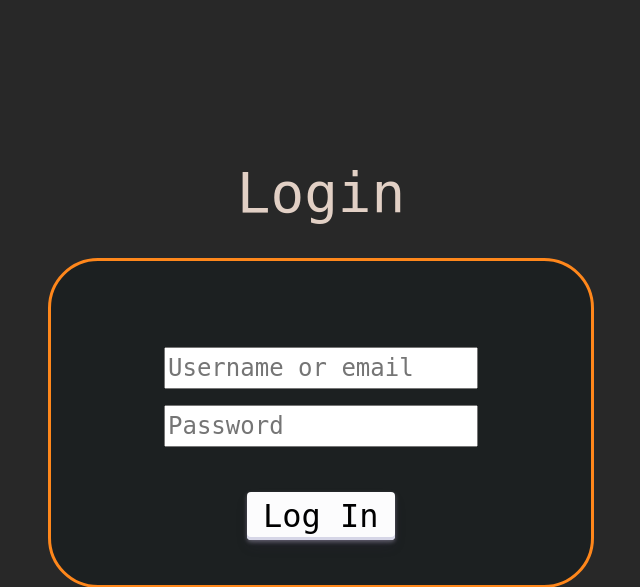
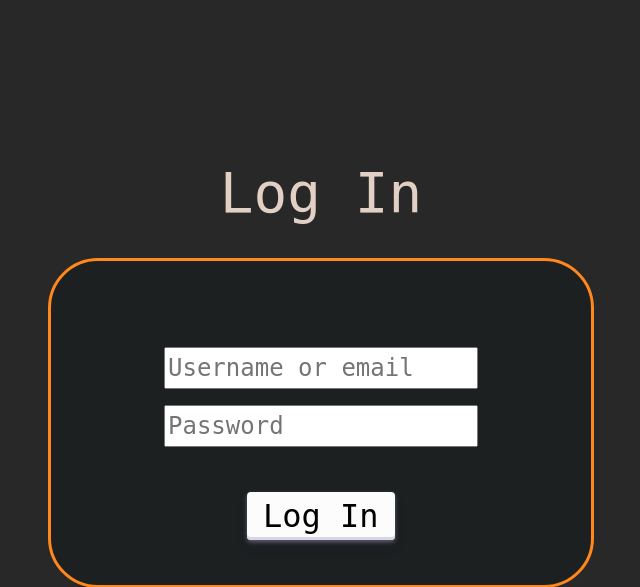
Before and after one commit to DHayes23/Learning_Management_System, a Django app: page /accounts/login/ in a window 1280 px wide. Shown: the part 81-668 px from the top of the page, without its empty margins (319-959 px from the left). Run offline with Django 5.2, Linux system fonts and the light colour scheme.

Commit message:
Fix typo

```diff
--- a/templates/allauth/account/login.html
+++ b/templates/allauth/account/login.html
@@ -12,7 +12,7 @@
 <div class="container">
   <div class="row">
     <div class="col-sm-6 offset-sm-3 col-12">
-      <h1 class="auth-heading">Login</h1>
+      <h1 class="auth-heading">Log In</h1>
       <div class="auth-container">
 
         <form class="login auth-form" method="POST" action="{% url 'account_login' %}">
```
